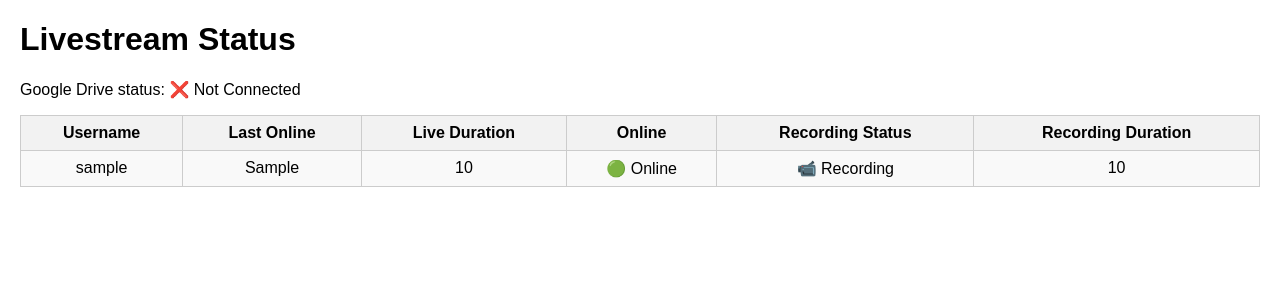
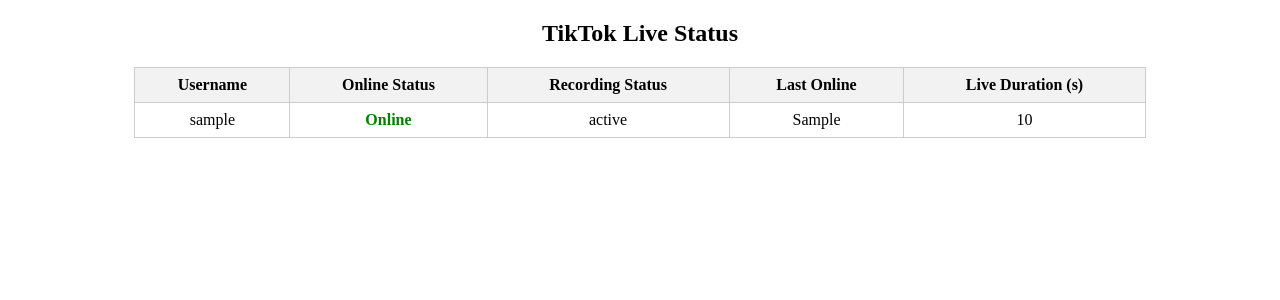
Before and after one commit to rohro1/tiktok-livestream-recorder, a Flask app: template templates/status.html in a window 1280 px wide. Shown: the top 300 px of the page. Run offline with Flask 3, Linux system fonts and the light colour scheme; the template is opened without the code that fills it: most values are stand-ins (such as "Sample title", 1, 10 or a date in 2020).

Commit message:
Force update all files

```diff
--- a/requirements.txt
+++ b/requirements.txt
@@ -7,3 +7,4 @@ google-auth==2.35.0
 google-auth-oauthlib==1.2.1
 google-auth-httplib2==0.2.0
 jinja2==3.1.4
+yt-dlp
--- a/templates/status.html
+++ b/templates/status.html
@@ -3,58 +3,38 @@
 <html lang="en">
 <head>
     <meta charset="UTF-8">
-    <title>Livestream Status</title>
+    <title>TikTok Live Status</title>
     <style>
-        body { font-family: Arial, sans-serif; margin: 20px; }
-        table { border-collapse: collapse; width: 100%; }
+        table { border-collapse: collapse; width: 80%; margin: auto; }
         th, td { border: 1px solid #ccc; padding: 8px; text-align: center; }
-        th { background: #f2f2f2; }
-        tr:nth-child(even) { background: #f9f9f9; }
+        th { background-color: #f2f2f2; }
+        .online { color: green; font-weight: bold; }
+        .offline { color: red; font-weight: bold; }
     </style>
 </head>
 <body>
-    <h1>Livestream Status</h1>
-
-    <p>
-        Google Drive status:
-        {% if drive_connected %}
-            ✅ Connected
-        {% else %}
-            ❌ Not Connected
-        {% endif %}
-    </p>
-
+    <h2 style="text-align: center;">TikTok Live Status</h2>
     <table>
+        <thead>
             <tr>
                 <th>Username</th>
+                <th>Online Status</th>
+                <th>Recording Status</th>
                 <th>Last Online</th>
-            <th>Live Duration</th>
-            <th>Online</th>
-            <th>Recording Status</th>
-            <th>Recording Duration</th>
+                <th>Live Duration (s)</th>
             </tr>
-        {% for row in rows %}
+        </thead>
+        <tbody>
+            {% for stream in streams %}
             <tr>
-            <td>{{ row.username }}</td>
-            <td>{{ row.last_online }}</td>
-            <td>{{ row.live_duration }}</td>
-            <td>
-                {% if row.online %}
-                    🟢 Online
-                {% else %}
-                    🔴 Offline
-                {% endif %}
-            </td>
-            <td>
-                {% if row.online %}
-                    📹 Recording
-                {% else %}
-                    ⏹️ Not Recording
-                {% endif %}
-            </td>
-            <td>{{ row.recording_duration }}</td>
+                <td>{{ stream.username }}</td>
+                <td class="{{ 'online' if stream.online else 'offline' }}">{{ 'Online' if stream.online else 'Offline' }}</td>
+                <td>{{ stream.recording_status }}</td>
+                <td>{{ stream.last_online }}</td>
+                <td>{{ stream.live_duration }}</td>
             </tr>
             {% endfor %}
+        </tbody>
     </table>
 </body>
 </html>
```
Also changed, not shown: src/core/tiktok_api.py (+14 -32 lines), src/utils/status_tracker.py (+8 -9 lines). Lines whose indentation alone changed are shown as unchanged.
